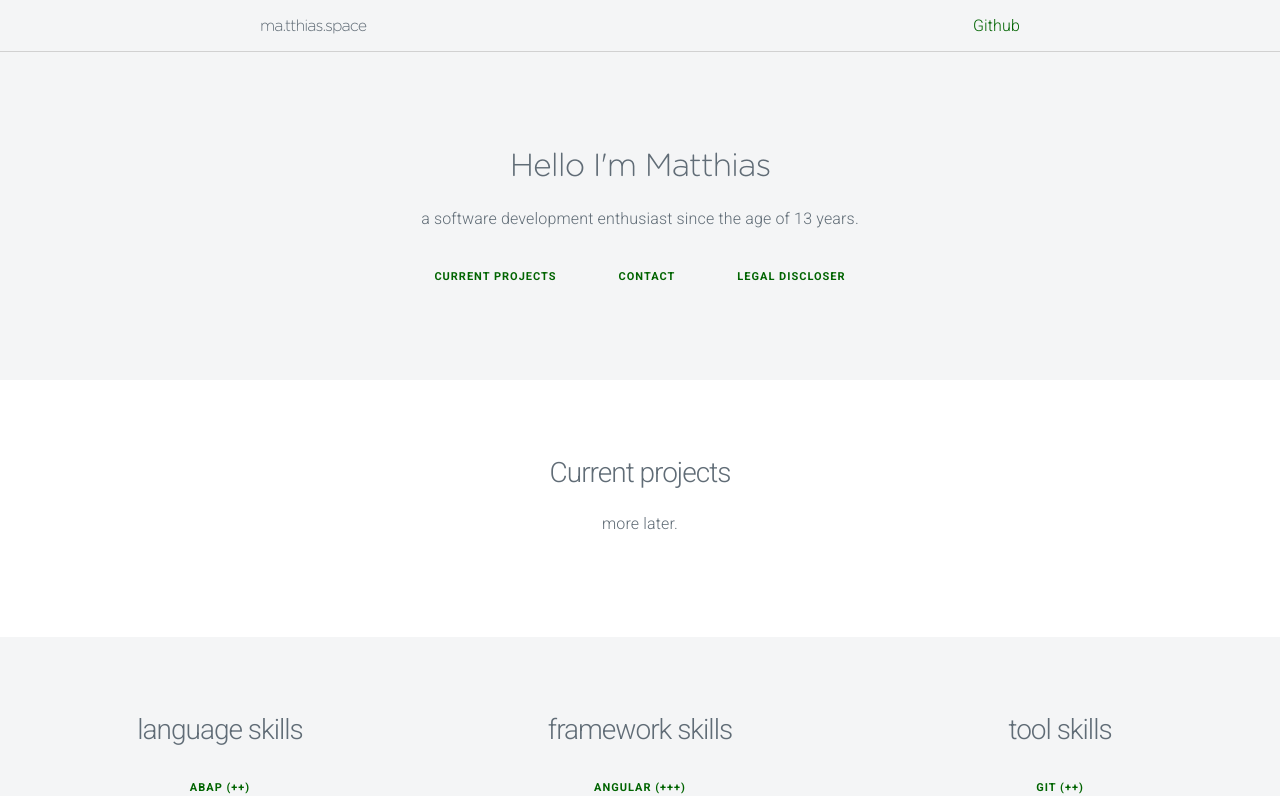
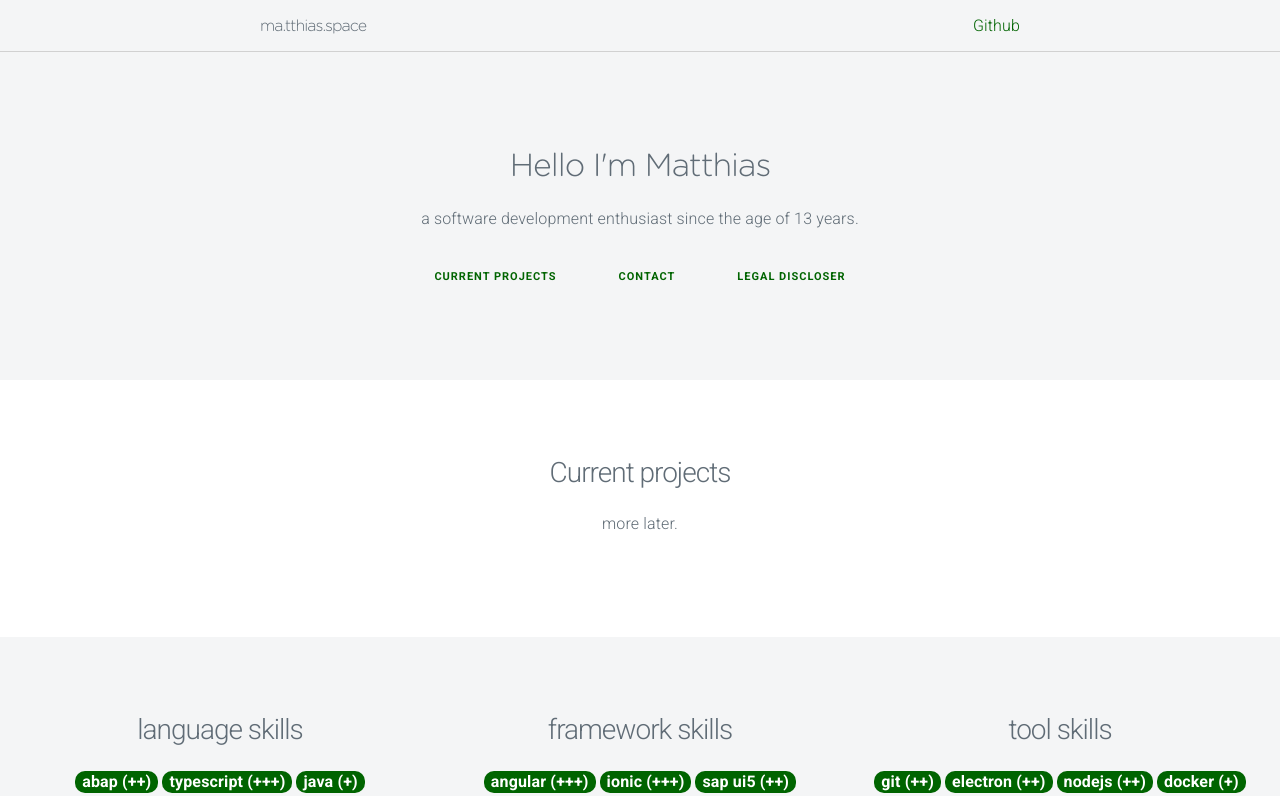
Before and after one commit to matseee/matseee.github.io, a Vue app: page / in a window 1280 px wide. Shown: the top 796 px of the page. Built offline with nearby package versions, Linux system fonts and the light colour scheme.

Commit message:
add badges

```diff
--- a/src/components/Skills.vue
+++ b/src/components/Skills.vue
@@ -6,10 +6,9 @@
                     <h3 class="title">{{ category.key }} skills</h3>
                     <div class="description">
                         <template v-for="(val, idx) in category.values">
-                            <div class="column" :key="idx">
-                                <a class="button button-clear">{{ val }}</a>
-                                <br v-if="idx % 2 == 0">
-                            </div>
+                                <span class="badge" :key="idx">{{ val }}</span>
+                            <!-- <div class="column" :key="idx">
+                            </div> -->
                         </template>
                     </div>
                 </div>
@@ -60,4 +59,23 @@ export default {
         margin-bottom: 2.0rem;
     }
 
+    .badge {
+        background-color: darkgreen;
+        border-radius: 10px;
+        color: #fff;
+        display: inline-block;
+        font-size: 16px;
+        font-weight: 700;
+        line-height: 1;
+        min-width: 10px;
+        padding: 3px 7px;
+        margin: 2px;
+        text-align: center;
+        vertical-align: middle;
+        white-space: nowrap;
+    }
+
+    .text {
+        color: white;
+    }
 </style>
```
